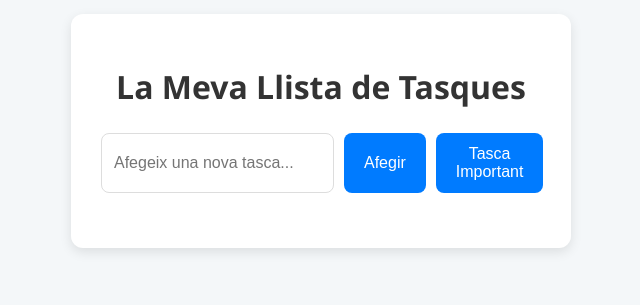
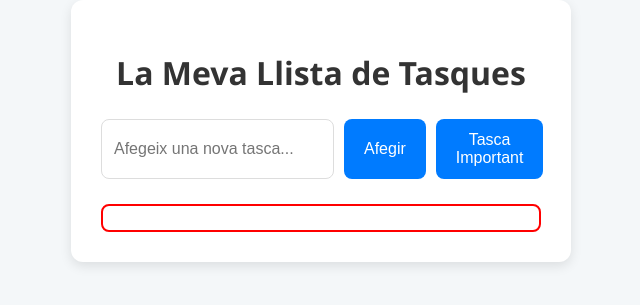
Before and after one commit to bielriera738/todolist, a React (Create React App) app: page / in a window 1280 px wide. Shown: the part 269-574 px from the top of the page, without its empty margins (319-959 px from the left). Built offline with nearby package versions, Linux system fonts and the light colour scheme.

Commit message:
Update App.css

```diff
--- a/src/App.css
+++ b/src/App.css
@@ -103,13 +103,18 @@ h1 {
 .task-list li button:hover {
   background-color: #c82333;
 }
-task-importante  {
+.task-importante {
+  background-color: white;
+  color: red;
+  border: 2px solid red;
+  border-radius: 8px;
+  padding: 12px 20px;
+  cursor: pointer;
+  font-size: 16px;
+  transition: all 0.2s;
+}
+
+.task-importante:hover {
   background-color: red;
   color: white;
-  border: none;
-  border-radius: 6px;
-  padding: 8px 12px;
-  cursor: pointer;
-  margin-left: 10px;
-  transition: background-color 0.2s;
 }
```
